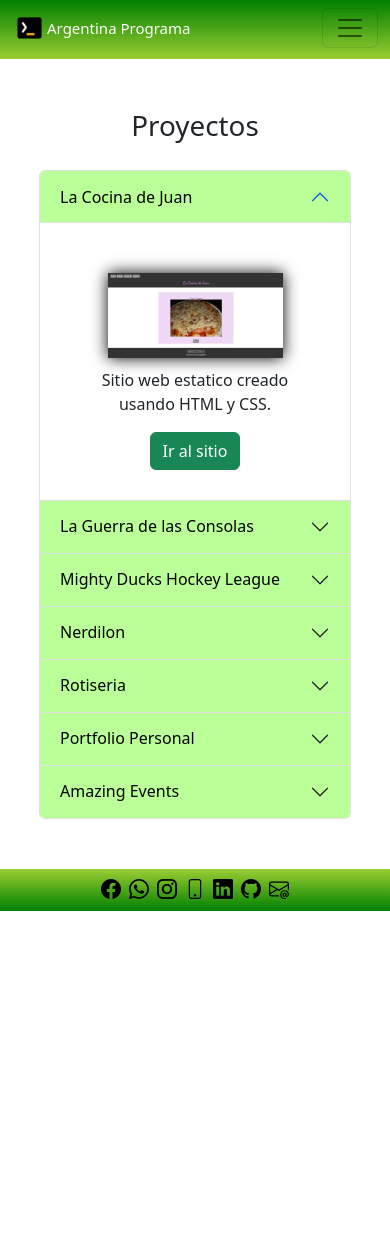
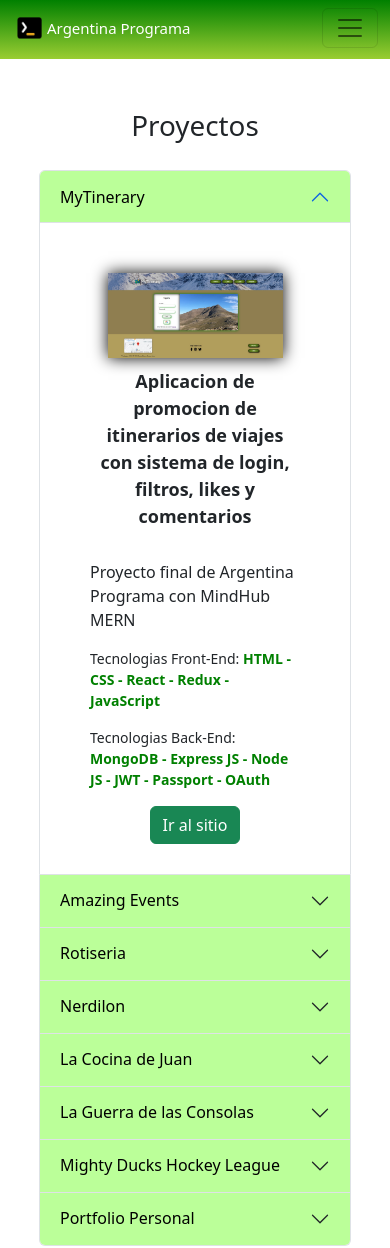
Before and after one commit to juanpablofavale/Maqueta-Portfolio-2, a plain HTML site: page proyectos.html in a window 390 px wide. Shown: the top 1248 px of the page. Before the commit the page ends 911 px from the top, so only its background shows below. Drawn offline with nearby package versions, Linux system fonts and the light colour scheme.

Commit message:
agregando proyectos

```diff
--- a/estilos.css
+++ b/estilos.css
@@ -11,6 +11,26 @@ header{
 
 main{
     min-height: 88vh;
+}
+
+.title{
+    font-size: 18px;
+    margin-bottom: 30px;
+    font-weight: 600;
+}
+
+.accordion-body .desc{
+    text-align: start !important;
+}
+
+.tecno{
+    font-size: 14px;
+    text-align: start !important;
+}
+
+.tecno span{
+    color: green;
+    font-weight: 600;
 }
 
 footer{
--- a/proyectos.html
+++ b/proyectos.html
@@ -59,10 +59,92 @@
           <h2 class="accordion-header" id="headingOne">
             <button class="accordion-button" type="button" data-bs-toggle="collapse" data-bs-target="#collapseOne"
               aria-expanded="true" aria-controls="collapseOne">
+              MyTinerary
+            </button>
+          </h2>
+          <div id="collapseOne" class="accordion-collapse collapse show" aria-labelledby="headingOne"
+            data-bs-parent="#accordionExample">
+            <div class="accordion-body">
+              <img class="img-proy" src="./img/MyTinerary.jpg" alt="">
+              <p class="title">Aplicacion de promocion de itinerarios de viajes con sistema de login, filtros, likes y comentarios</p>
+              <p class="desc">Proyecto final de Argentina Programa con MindHub MERN</p>
+              <p class="tecno">Tecnologias Front-End: <span>HTML - CSS - React - Redux - JavaScript</span></p>
+              <p class="tecno">Tecnologias Back-End: <span>MongoDB - Express JS - Node JS - JWT - Passport - OAuth</span></p>
+              <a class="btn btn-success" href="https://helpful-raindrop-fbc4ef.netlify.app" target="_blank">Ir al
+                sitio</a>
+            </div>
+          </div>
+        </div>
+
+        <div class="accordion-item">
+          <h2 class="accordion-header" id="headingSeven">
+            <button class="accordion-button collapsed" type="button" data-bs-toggle="collapse"
+              data-bs-target="#collapseSeven" aria-expanded="false" aria-controls="collapseSeven">
+              Amazing Events
+            </button>
+          </h2>
+          <div id="collapseSeven" class="accordion-collapse collapse" aria-labelledby="headingSeven"
+            data-bs-parent="#accordionExample">
+            <div class="accordion-body">
+              <img class="eliminar eliminar-proyectos" src="./img/eliminar1.png" alt="" onclick="eliminar()">
+              <img class="img-proy" src="./img/amazingEvents.png" alt="">
+              <p class="title">Sitio web con eventos, filtros y estadisticas</p>
+              <p class="desc">Proyecto Final Argentina Programa 4.0 con MindHub</p>
+              <p class="tecno">Tecnologias Front-End: <span>HTML - CSS - Bootstrap - JavaScript - Vue JS - JSON</span></p>
+              <a class="btn btn-success" href="https://leafy-boba-6b5160.netlify.app/" target="_blank">Ir
+                al sitio</a>
+            </div>
+          </div>
+        </div>
+
+        <div class="accordion-item">
+          <h2 class="accordion-header" id="headingFour">
+            <button class="accordion-button collapsed" type="button" data-bs-toggle="collapse"
+              data-bs-target="#collapseFour" aria-expanded="false" aria-controls="collapseFour">
+              Rotiseria
+            </button>
+          </h2>
+          <div id="collapseFour" class="accordion-collapse collapse" aria-labelledby="headingFour"
+            data-bs-parent="#accordionExample">
+            <div class="accordion-body">
+              <img class="eliminar eliminar-proyectos" src="./img/eliminar1.png" alt="" onclick="eliminar()">
+              <img class="img-proy" src="./img/rotiseria.png" alt="">
+              <p>Proyecto avanzado de aplicacion web para una rotiseria.
+                CRUD API realizado en python. Front-End realizado con VUE.
+              </p>
+              <a class="btn btn-success" href="https://juanpablofavale.github.io/FrontparaFlaskCrud" target="_blank">Ir
+                al sitio</a>
+            </div>
+          </div>
+        </div>
+
+        <div class="accordion-item">
+          <h2 class="accordion-header" id="headingThree">
+            <button class="accordion-button collapsed" type="button" data-bs-toggle="collapse"
+              data-bs-target="#collapseThree" aria-expanded="false" aria-controls="collapseThree">
+              Nerdilon
+            </button>
+          </h2>
+          <div id="collapseThree" class="accordion-collapse collapse" aria-labelledby="headingThree"
+            data-bs-parent="#accordionExample">
+            <div class="accordion-body">
+              <img class="eliminar eliminar-proyectos" src="./img/eliminar1.png" alt="" onclick="eliminar()">
+              <img class="img-proy" src="./img/nerdilon.png" alt="">
+              <p>Proyecto grupal de sitio web de nerdilon.</p>
+              <a class="btn btn-success" href="https://juanpablofavale.github.io/nerdilon-spa-vue/"
+                target="_blank">Ir al sitio</a>
+            </div>
+          </div>
+        </div>
+
+        <div class="accordion-item">
+          <h2 class="accordion-header" id="headingNine">
+            <button class="accordion-button collapsed" type="button" data-bs-toggle="collapse" data-bs-target="#collapseNine"
+              aria-expanded="false" aria-controls="collapseNine">
               La Cocina de Juan
             </button>
           </h2>
-          <div id="collapseOne" class="accordion-collapse collapse show" aria-labelledby="headingOne"
+          <div id="collapseNine" class="accordion-collapse collapse" aria-labelledby="headingNine"
             data-bs-parent="#accordionExample">
             <div class="accordion-body">
               <img class="eliminar eliminar-proyectos" src="./img/eliminar1.png" alt="" onclick="eliminar()">
@@ -118,46 +200,6 @@
         </div>
 
         <div class="accordion-item">
-          <h2 class="accordion-header" id="headingThree">
-            <button class="accordion-button collapsed" type="button" data-bs-toggle="collapse"
-              data-bs-target="#collapseThree" aria-expanded="false" aria-controls="collapseThree">
-              Nerdilon
-            </button>
-          </h2>
-          <div id="collapseThree" class="accordion-collapse collapse" aria-labelledby="headingThree"
-            data-bs-parent="#accordionExample">
-            <div class="accordion-body">
-              <img class="eliminar eliminar-proyectos" src="./img/eliminar1.png" alt="" onclick="eliminar()">
-              <img class="img-proy" src="./img/nerdilon.png" alt="">
-              <p>Proyecto grupal de sitio web de nerdilon.</p>
-              <a class="btn btn-success" href="https://juanpablofavale.github.io/nerdilon-spa-vue/"
-                target="_blank">Ir al sitio</a>
-            </div>
-          </div>
-        </div>
-
-        <div class="accordion-item">
-          <h2 class="accordion-header" id="headingFour">
-            <button class="accordion-button collapsed" type="button" data-bs-toggle="collapse"
-              data-bs-target="#collapseFour" aria-expanded="false" aria-controls="collapseFour">
-              Rotiseria
-            </button>
-          </h2>
-          <div id="collapseFour" class="accordion-collapse collapse" aria-labelledby="headingFour"
-            data-bs-parent="#accordionExample">
-            <div class="accordion-body">
-              <img class="eliminar eliminar-proyectos" src="./img/eliminar1.png" alt="" onclick="eliminar()">
-              <img class="img-proy" src="./img/rotiseria.png" alt="">
-              <p>Proyecto avanzado de aplicacion web para una rotiseria.
-                CRUD API realizado en python. Front-End realizado con VUE.
-              </p>
-              <a class="btn btn-success" href="https://juanpablofavale.github.io/FrontparaFlaskCrud" target="_blank">Ir
-                al sitio</a>
-            </div>
-          </div>
-        </div>
-
-        <div class="accordion-item">
           <h2 class="accordion-header" id="headingFive">
             <button class="accordion-button collapsed" type="button" data-bs-toggle="collapse"
               data-bs-target="#collapseFive" aria-expanded="false" aria-controls="collapseFive">
@@ -171,25 +213,6 @@
               <img class="img-proy" src="./img/portfolio2.png" alt="">
               <p>Portfolio personal de prueba.</p>
               <a class="btn btn-success" href="https://juanpablofavale.github.io/portfolio-angular/" target="_blank">Ir
-                al sitio</a>
-            </div>
-          </div>
-        </div>
-
-        <div class="accordion-item">
-          <h2 class="accordion-header" id="headingSeven">
-            <button class="accordion-button collapsed" type="button" data-bs-toggle="collapse"
-              data-bs-target="#collapseSeven" aria-expanded="false" aria-controls="collapseSeven">
-              Amazing Events
-            </button>
-          </h2>
-          <div id="collapseSeven" class="accordion-collapse collapse" aria-labelledby="headingSeven"
-            data-bs-parent="#accordionExample">
-            <div class="accordion-body">
-              <img class="eliminar eliminar-proyectos" src="./img/eliminar1.png" alt="" onclick="eliminar()">
-              <img class="img-proy" src="./img/amazingEvents.png" alt="">
-              <p>Proyecto Final Argentina Programa 4.0 con MindHub</p>
-              <a class="btn btn-success" href="https://leafy-boba-6b5160.netlify.app/" target="_blank">Ir
                 al sitio</a>
             </div>
           </div>
```
Also changed, not shown: img/MyTinerary.jpg (added).
